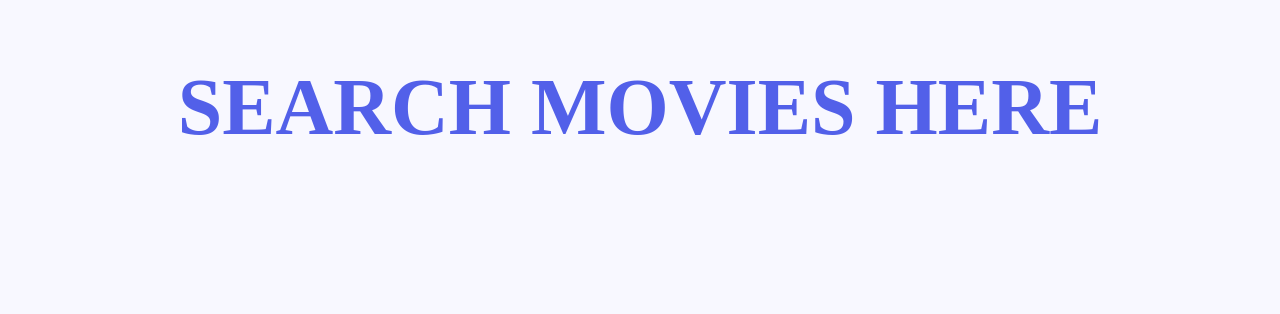
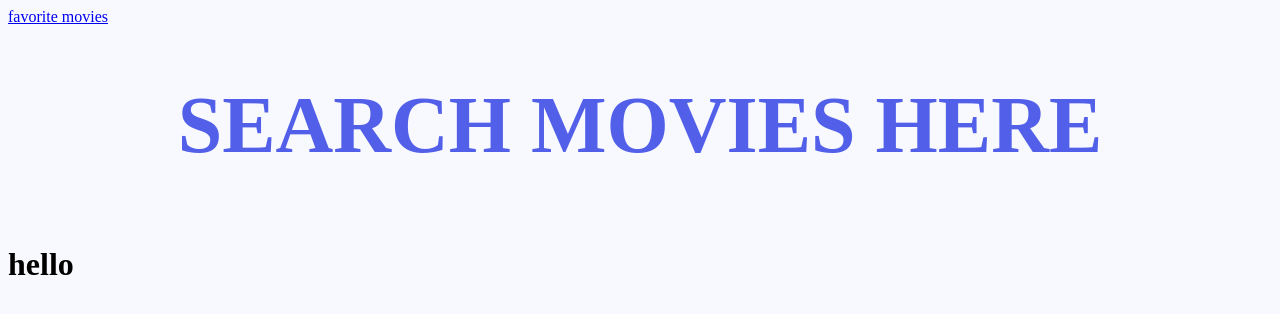
Before and after one commit to JenniferSmith007/Phase_3_React_MovieAPI, a React (Vite) app in the folder React_MovieAPI/: page / in a window 1280 px wide. Shown: the top 314 px of the page. Built offline with nearby package versions, Linux system fonts and the light colour scheme; a web font is replaced by a local one.

Commit message:
Setting up router and axios

```diff
--- a/React_MovieAPI/package.json
+++ b/React_MovieAPI/package.json
@@ -10,9 +10,11 @@
   },
   "dependencies": {
     "@reduxjs/toolkit": "^1.8.5",
+    "axios": "^0.27.2",
     "react": "^18.2.0",
     "react-dom": "^18.2.0",
-    "react-redux": "^8.0.2"
+    "react-redux": "^8.0.2",
+    "react-router-dom": "^6.3.0"
   },
   "devDependencies": {
     "@types/react": "^18.0.17",
--- a/React_MovieAPI/src/App.css
+++ b/React_MovieAPI/src/App.css
@@ -6,3 +6,15 @@
 body{
   background-color: ghostwhite;
 }
+.header-container{
+  display: flex;
+  flex-direction: row;
+  flex-wrap: wrap;
+  justify-content:center;
+  align-items:center;
+}
+.search-title{
+  font-size: 5em;
+  color:#5260E9;
+
+}
--- a/React_MovieAPI/src/App.jsx
+++ b/React_MovieAPI/src/App.jsx
@@ -1,15 +1,18 @@
-import './App.css'
-import {Header} from './Components/header'
+import "./App.css";
+
+import { Searchmovie } from "./Components/SearchMovie";
+import { FavoriteMovie } from "./Components/FavoriteMovie";
+import { BrowserRouter as Router, Routes, Route } from "react-router-dom";
+
 function App() {
-
-
   return (
-    <div className="App">
-    <Header/>
-
-
-    </div>
-  )
+    <Router>
+      <Routes>
+        <Route path="/" element={<Searchmovie />} />
+        <Route path="/favoritemovies" element={<FavoriteMovie />} />
+      </Routes>
+    </Router>
+  );
 }
 
-export default App
+export default App;
--- /dev/null
+++ b/React_MovieAPI/src/Components/FavoriteMovie.jsx
@@ -0,0 +1,12 @@
+import { Link } from "react-router-dom";
+
+export const FavoriteMovie = () => {
+    return (
+        <div>
+             <Link to='/' className='home-link'>Search Movie </Link>
+         <h1>fav</h1>
+        </div>
+    );
+};
+
+export default FavoriteMovie;
--- /dev/null
+++ b/React_MovieAPI/src/Components/movieapi.jsx
@@ -0,0 +1,5 @@
+import axios from "axios";
+
+export default axios.create({
+    baseURL: "http://www.omdbapi.com"
+})
--- a/React_MovieAPI/src/Components/searchMovie.jsx
+++ b/React_MovieAPI/src/Components/searchMovie.jsx
@@ -0,0 +1,23 @@
+import { Header } from "./header";
+import { Link } from "react-router-dom";
+
+export const Searchmovie = () => {
+
+
+
+
+
+
+
+
+    return (
+        <div>
+               <Link to='/favoritemovies'className='favoritemovie-link'>favorite movies</Link>
+            <Header/>
+
+           <h1>hello</h1>
+        </div>
+    );
+};
+
+export default Searchmovie;
--- a/React_MovieAPI/src/index.css
+++ /dev/null
@@ -1,15 +0,0 @@
-/* .App{
-
-} */
-.header-container{
-  display: flex;
-  flex-direction: row;
-  flex-wrap: wrap;
-  justify-content:center;
-  align-items:center;
-}
-.search-title{
-  font-size: 5em;
-  color:#5260E9;
-
-}
--- a/React_MovieAPI/src/main.jsx
+++ b/React_MovieAPI/src/main.jsx
@@ -1,7 +1,7 @@
 import React from 'react'
 import ReactDOM from 'react-dom/client'
 import App from './App'
-import './index.css'
+
 // import {store} from './store'
 // import {Provider} from "react-redux"
 // lib. that provides redux to the application
```
Also changed, not shown: 1 other file (tests, documents, lock files or other folders).
